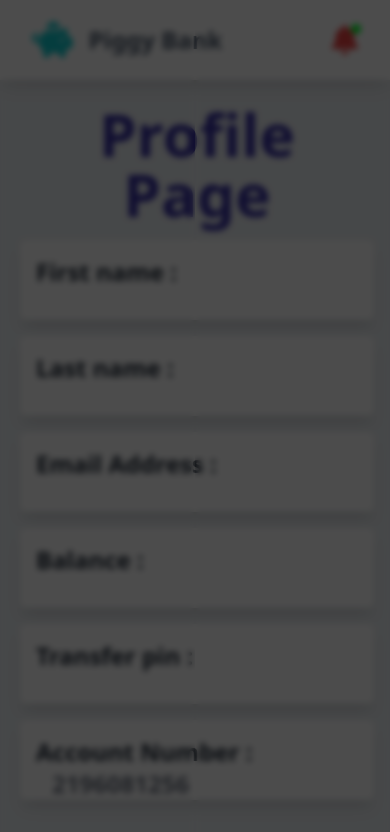
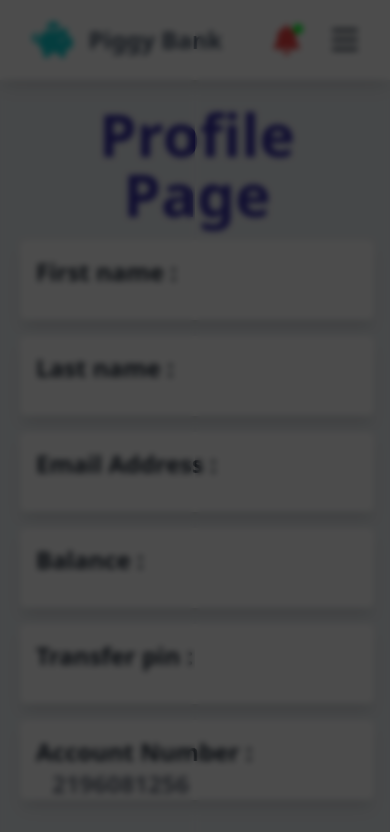
Before and after one commit to springboot20/tailwind-bank-app, a website built with Vite: page profile.html in a window 390 px wide. Built offline with nearby package versions, Linux system fonts and the light colour scheme.

Commit message:
profile.html file changes
Signed-off-by: Yunus Abbas Opeyemi <opeyemiakanbi328@gmail.com>

```diff
--- a/profile.html
+++ b/profile.html
@@ -105,6 +105,7 @@
 
 					<div class="notification-container">
 						<span class="fas fa-bell notification-icon"></span>
+						<span class="fa fa-bars sm:hidden"></span>
 					</div>
 				</div>
 			</nav>
```
